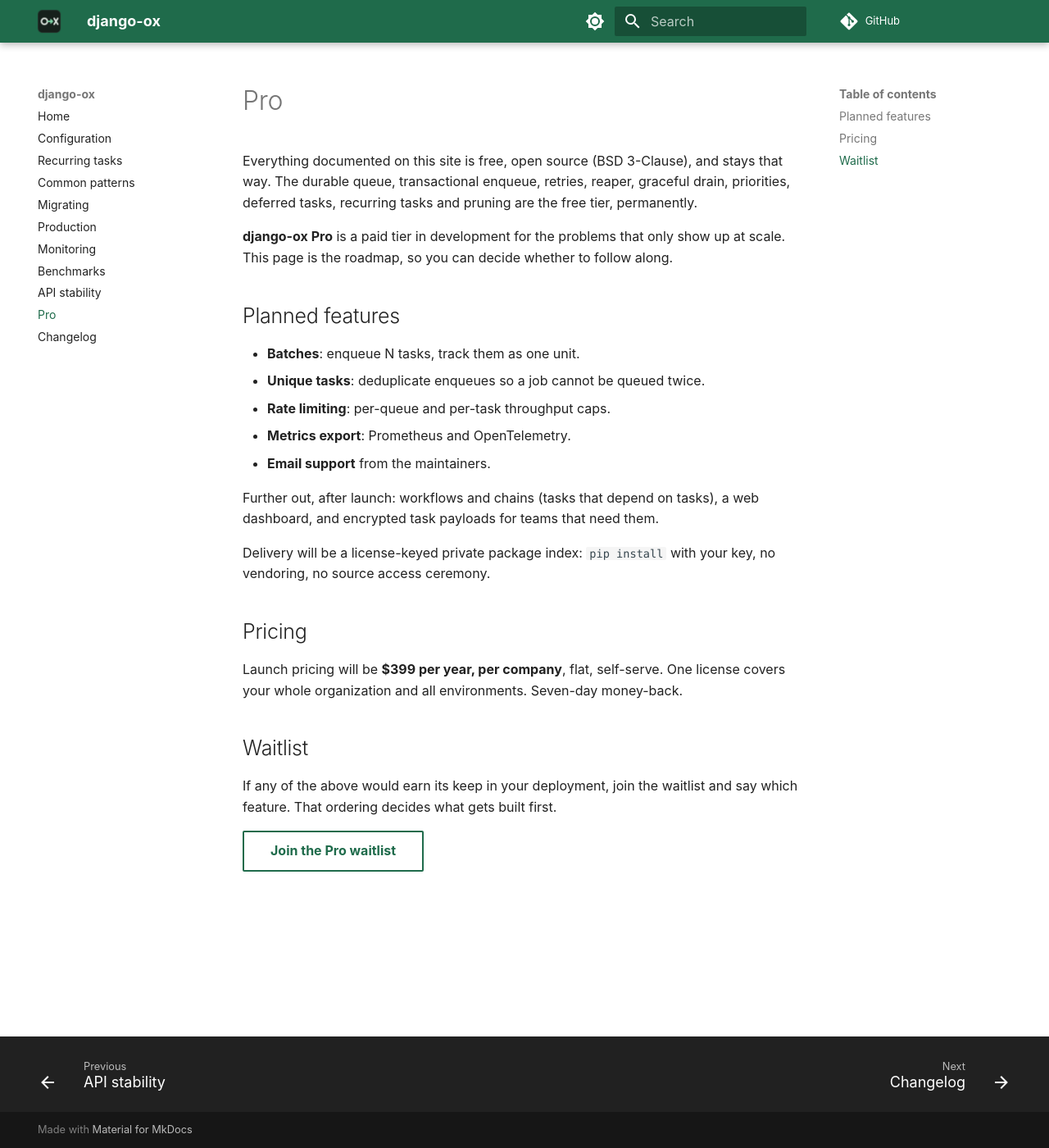
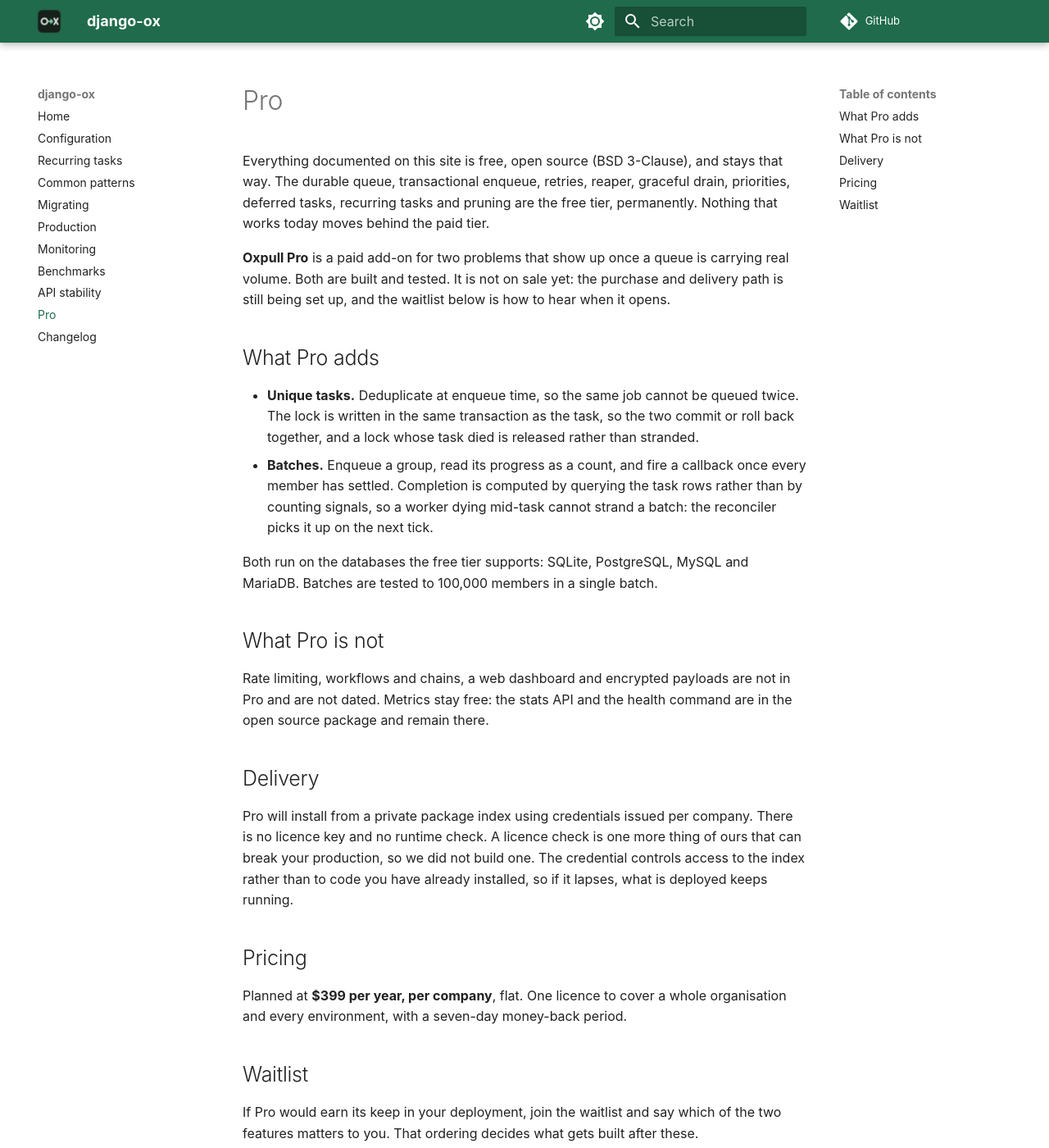
Before and after one commit to oxpull/django-ox, an MkDocs documentation site: the page built from docs/pro.md, in a window 1280 px wide and 1400 px high. Shown: the whole window at 82% size. Built offline with MkDocs 1.6.1 and Material for MkDocs 9.7.7, drawn with Linux system fonts in a browser that asks for light colours; comment, search, counter and statistics services are not loaded.

Commit message:
Pro page: say what Pro is, not what it was going to be (#10)
The page was written when Pro was a roadmap. It listed batches and unique
tasks under Planned features when both now ship, described Pro as in
development, and promised rate limiting and metrics export, neither of
which is in it. A page promising more than the product is the one
direction a pricing page must not be wrong in.

It also described delivery as a license-keyed index. There is no licence
key and no runtime check, deliberately, and that is worth stating plainly
rather than describing a mechanism that does not exist.

Says plainly that Pro is built but not yet on sale, because the purchase
and delivery path is not up. The waitlist stays as the call to action
until it is.

```diff
--- a/docs/pro.md
+++ b/docs/pro.md
@@ -1,38 +1,53 @@
 # Pro
 
-Everything documented on this site is free, open source (BSD 3-Clause),
-and stays that way. The durable queue, transactional enqueue, retries,
-reaper, graceful drain, priorities, deferred tasks, recurring tasks and
-pruning are the free tier, permanently.
+Everything documented on this site is free, open source (BSD 3-Clause), and
+stays that way. The durable queue, transactional enqueue, retries, reaper,
+graceful drain, priorities, deferred tasks, recurring tasks and pruning are
+the free tier, permanently. Nothing that works today moves behind the paid
+tier.
 
-**django-ox Pro** is a paid tier in development for the problems that
-only show up at scale. This page is the roadmap, so you can decide
-whether to follow along.
+**Oxpull Pro** is a paid add-on for two problems that show up once a queue is
+carrying real volume. Both are built and tested. It is not on sale yet: the
+purchase and delivery path is still being set up, and the waitlist below is
+how to hear when it opens.
 
-## Planned features
+## What Pro adds
 
-- **Batches**: enqueue N tasks, track them as one unit.
-- **Unique tasks**: deduplicate enqueues so a job cannot be queued twice.
-- **Rate limiting**: per-queue and per-task throughput caps.
-- **Metrics export**: Prometheus and OpenTelemetry.
-- **Email support** from the maintainers.
+- **Unique tasks.** Deduplicate at enqueue time, so the same job cannot be
+  queued twice. The lock is written in the same transaction as the task, so
+  the two commit or roll back together, and a lock whose task died is
+  released rather than stranded.
+- **Batches.** Enqueue a group, read its progress as a count, and fire a
+  callback once every member has settled. Completion is computed by querying
+  the task rows rather than by counting signals, so a worker dying mid-task
+  cannot strand a batch: the reconciler picks it up on the next tick.
 
-Further out, after launch: workflows and chains (tasks that depend on tasks),
-a web dashboard, and encrypted task payloads for teams that need them.
+Both run on the databases the free tier supports: SQLite, PostgreSQL, MySQL
+and MariaDB. Batches are tested to 100,000 members in a single batch.
 
-Delivery will be a license-keyed private package index: `pip install`
-with your key, no vendoring, no source access ceremony.
+## What Pro is not
+
+Rate limiting, workflows and chains, a web dashboard and encrypted payloads
+are not in Pro and are not dated. Metrics stay free: the stats API and the
+health command are in the open source package and remain there.
+
+## Delivery
+
+Pro will install from a private package index using credentials issued per
+company. There is no licence key and no runtime check. A licence check is one
+more thing of ours that can break your production, so we did not build one.
+The credential controls access to the index rather than to code you have
+already installed, so if it lapses, what is deployed keeps running.
 
 ## Pricing
 
-Launch pricing will be **$399 per year, per company**, flat, self-serve.
-One license covers your whole organization and all environments.
-Seven-day money-back.
+Planned at **$399 per year, per company**, flat. One licence to cover a whole
+organisation and every environment, with a seven-day money-back period.
 
 ## Waitlist
 
-If any of the above would earn its keep in your deployment, join the
-waitlist and say which feature. That ordering decides what gets built
-first.
+If Pro would earn its keep in your deployment, join the waitlist and say which
+of the two features matters to you. That ordering decides what gets built
+after these.
 
 [Join the Pro waitlist](https://oxpull.github.io/){ .md-button }
```
